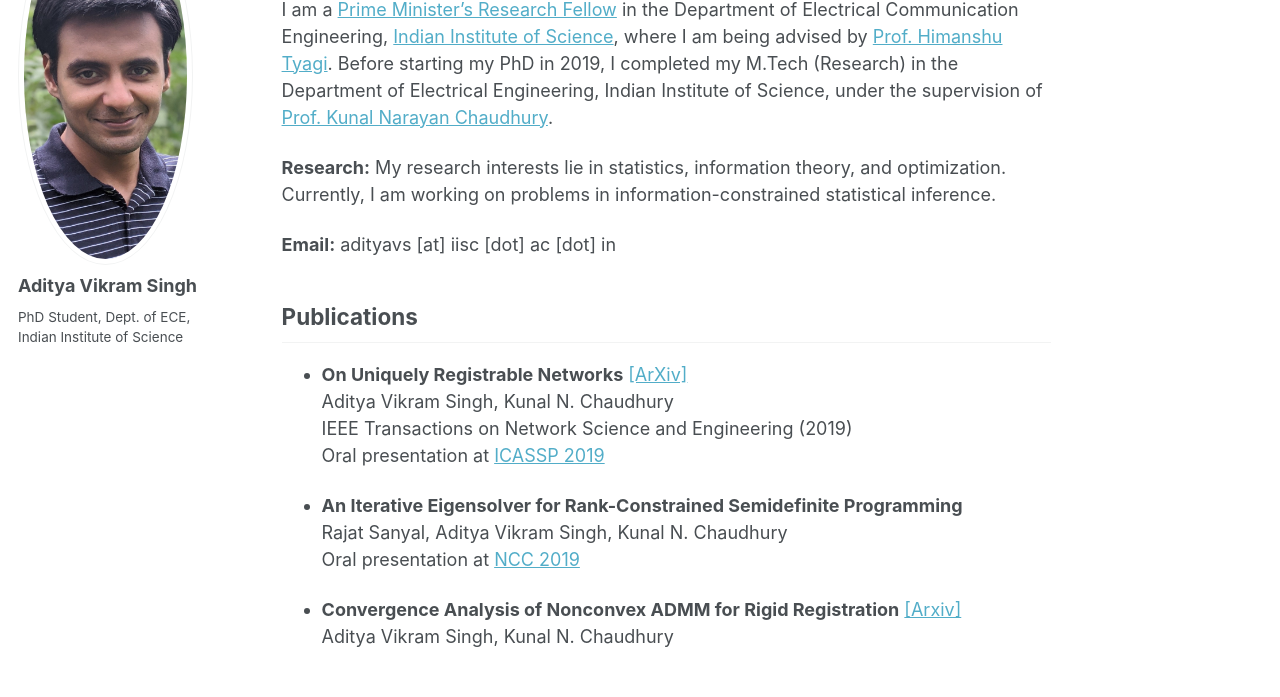
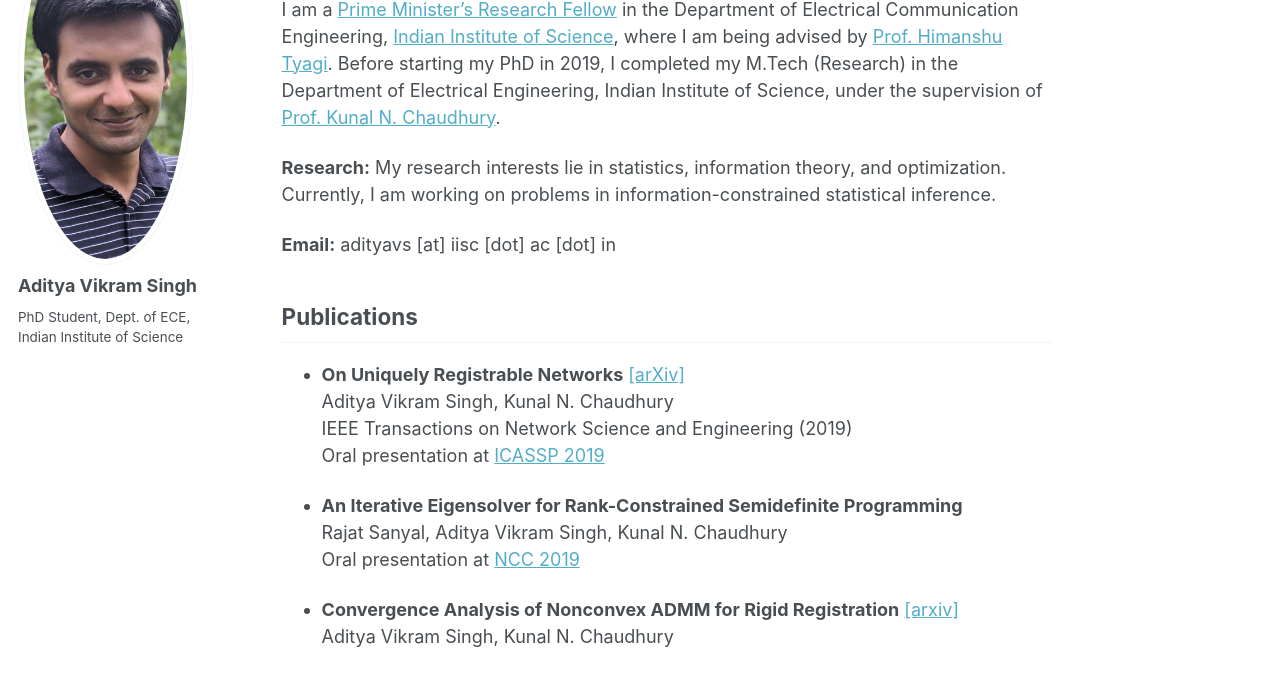
Before and after one commit to aditya-vs/aditya-vs.github.io, a Jekyll site: the page built from _pages/about.md, in a window 1280 px wide and 1244 px high. Shown: the part 232-929 px from the top of the window. Built offline with Jekyll 4.4.1, drawn with Linux system fonts in a browser that asks for light colours.

Commit message:
Update about.md

```diff
--- a/_pages/about.md
+++ b/_pages/about.md
@@ -9,14 +9,14 @@ redirect_from:
 ---
 
 ## About Me
-I am a [Prime Minister's Research Fellow](https://pmrf.in/) in the Department of Electrical Communication Engineering, [Indian Institute of Science](https://iisc.ac.in/), where I am being advised by [Prof. Himanshu Tyagi](https://ece.iisc.ac.in/~htyagi/). Before starting my PhD in 2019, I completed my M.Tech (Research) in the Department of Electrical Engineering, Indian Institute of Science, under the supervision of [Prof. Kunal Narayan Chaudhury](https://sites.google.com/site/kunalnchaudhury/).
+I am a [Prime Minister's Research Fellow](https://pmrf.in/) in the Department of Electrical Communication Engineering, [Indian Institute of Science](https://iisc.ac.in/), where I am being advised by [Prof. Himanshu Tyagi](https://ece.iisc.ac.in/~htyagi/). Before starting my PhD in 2019, I completed my M.Tech (Research) in the Department of Electrical Engineering, Indian Institute of Science, under the supervision of [Prof. Kunal N. Chaudhury](https://sites.google.com/site/kunalnchaudhury/).
 
 **Research:** My research interests lie in statistics, information theory, and optimization. Currently, I am working on problems in information-constrained statistical inference.
 
 **Email:** adityavs [at] iisc [dot] ac [dot] in
 
 ## Publications
-- **On Uniquely Registrable Networks** [[ArXiv]](https://arxiv.org/abs/1906.09714)
+- **On Uniquely Registrable Networks** [[arXiv]](https://arxiv.org/abs/1906.09714)
 Aditya Vikram Singh, Kunal N. Chaudhury
 IEEE Transactions on Network Science and Engineering (2019)
 Oral presentation at [ICASSP 2019](https://ieeexplore.ieee.org/document/8682680)
@@ -25,7 +25,7 @@ Oral presentation at [ICASSP 2019](https://ieeexplore.ieee.org/document/8682680)
 Rajat Sanyal, Aditya Vikram Singh, Kunal N. Chaudhury
 Oral presentation at [NCC 2019](https://ieeexplore.ieee.org/document/8732206)
 
-- **Convergence Analysis of Nonconvex ADMM for Rigid Registration** [[Arxiv]](https://arxiv.org/abs/1907.07729)
+- **Convergence Analysis of Nonconvex ADMM for Rigid Registration** [[arxiv]](https://arxiv.org/abs/1907.07729)
 Aditya Vikram Singh, Kunal N. Chaudhury
 
 
```
